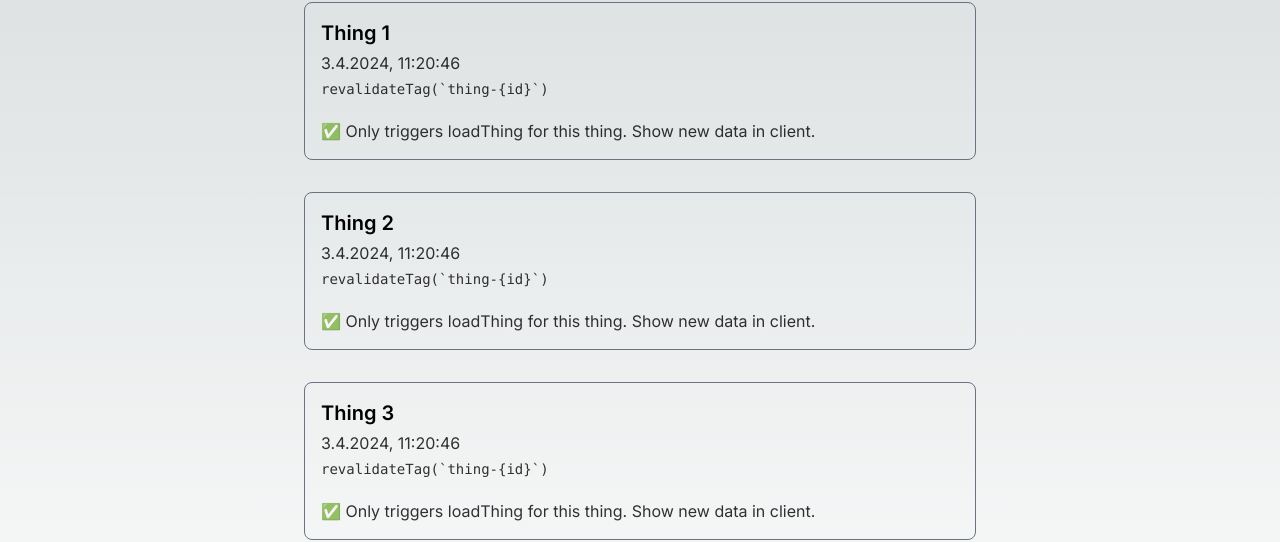
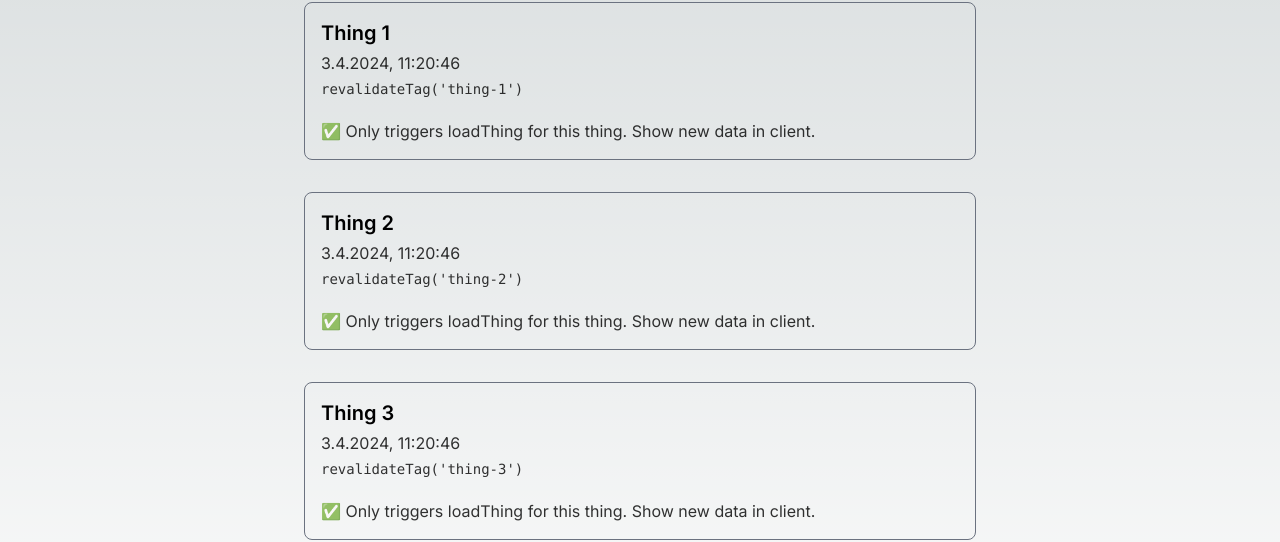
Before and after one commit to rechenberger/next-issues, a Next.js app: page /revalidate in a window 1280 px wide. Shown: the part 210-752 px from the top of the page. Built offline with nearby package versions, Linux system fonts and the light colour scheme.

Commit message:
✨ revalidate

```diff
--- a/src/app/revalidate/page.tsx
+++ b/src/app/revalidate/page.tsx
@@ -20,7 +20,7 @@ export default function Page() {
         <button type="submit" className="text-left w-full">
           <Card
             title={'Revalidate Page'}
-            code={'revalidatePath(`/revalidate`)'}
+            code={`revalidatePath('/revalidate')`}
             comments={[
               '✅ Triggers all for this page. Show new data in client.',
             ]}
@@ -65,7 +65,7 @@ const Thing = async ({ id }: { id: string }) => {
         <Card
           title={thing.title}
           description={<LocalDateTime datetime={thing.createdAt} />}
-          code={'revalidateTag(`thing-{id}`)'}
+          code={`revalidateTag('thing-${id}')`}
           comments={[
             '✅ Only triggers loadThing for this thing. Show new data in client.',
           ]}
```
